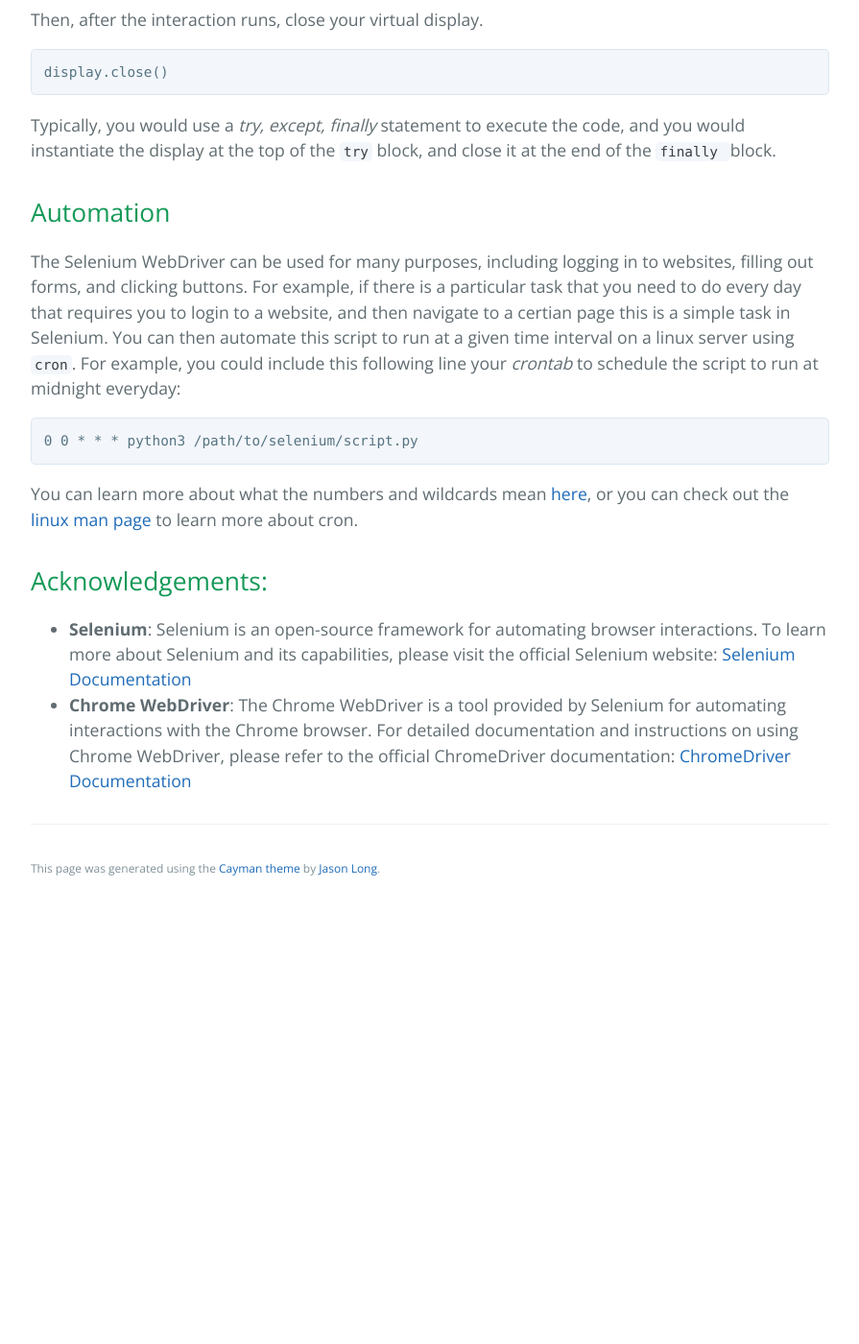
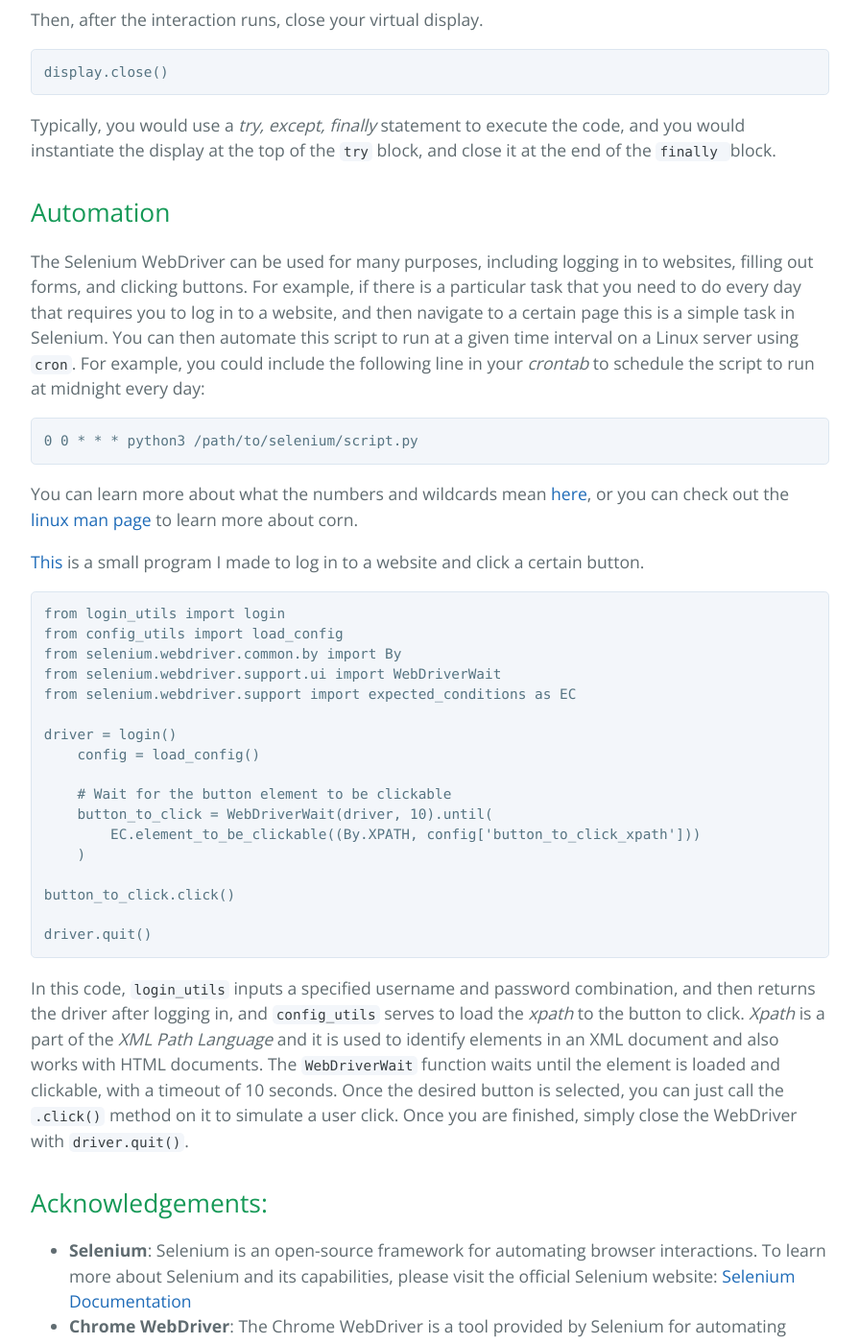
Before and after one commit to learning-software-engineering/learning-software-engineering.github.io, a Jekyll site: the page built from Topics/Tech_Stacks/selenium.md, in a window 1280 px wide and 1400 px high, scrolled down 3577 px. Shown: the whole window at 96% size, without its empty margins (192-1087 px from the left). Built offline with Jekyll 4.4.1, drawn with Linux system fonts in a browser that asks for light colours; our own code applies the rules of GitHub Pages for plain Markdown files; before the commit the page ends 4524 px from its top, so only the background shows below that; some of the changed text lies outside the part shown.

Commit message:
Add example code to automation section

````diff
--- a/Topics/Tech_Stacks/selenium.md
+++ b/Topics/Tech_Stacks/selenium.md
@@ -59,7 +59,7 @@ Selenium has uses within automating browser interactivity, such as extracting in
     Now, download the appropriate Chrome WebDriver version matching your Chrome browser version and place it in the project directory. You can find this in Google Chrome under `settings > about chrome` as shown.
     <img width="692" alt="image" src="https://github.com/learning-software-engineering/learning-software-engineering.github.io/assets/76736219/3528648f-925f-49e4-9702-44da26f1d671">
 
-    Alternatively, you can download chrome [here](https://www.google.com/intl/en_ca/chrome/). Or, for Linux users you can use either _wget_ `wget https://dl.google.com/linux/direct/google-chrome-stable_current_amd64.deb
+    Alternatively, you can download Chrome [here](https://www.google.com/intl/en_ca/chrome/). Or, for Linux users, you can use either _wget_ `wget https://dl.google.com/linux/direct/google-chrome-stable_current_amd64.deb
 ` or _dpkg_ `sudo dpkg -i google-chrome-stable_current_amd64.deb`.
 
 
@@ -85,13 +85,37 @@ Typically, you would use a _try, except, finally_ statement to execute the code,
 
 ## Automation
 
-The Selenium WebDriver can be used for many purposes, including logging in to websites, filling out forms, and clicking buttons. For example, if there is a particular task that you need to do every day that requires you to login to a website, and then navigate to a certian page this is a simple task in Selenium. You can then automate this script to run at a given time interval on a linux server using `cron`. For example, you could include this following line your _crontab_ to schedule the script to run at midnight everyday:
+The Selenium WebDriver can be used for many purposes, including logging in to websites, filling out forms, and clicking buttons. For example, if there is a particular task that you need to do every day that requires you to log in to a website, and then navigate to a certain page this is a simple task in Selenium. You can then automate this script to run at a given time interval on a Linux server using `cron`. For example, you could include the following line in your _crontab_ to schedule the script to run at midnight every day:
 
 ```bash
 0 0 * * * python3 /path/to/selenium/script.py
 ```
 
-You can learn more about what the numbers and wildcards mean [here](https://crontab.guru/once-a-day), or you can check out the [linux man page](https://man7.org/linux/man-pages/man5/crontab.5.html) to learn more about cron.
+You can learn more about what the numbers and wildcards mean [here](https://crontab.guru/once-a-day), or you can check out the [linux man page](https://man7.org/linux/man-pages/man5/crontab.5.html) to learn more about corn.
+
+[This](https://github.com/jfitzgerald1126/Automated-Web-Intereaction) is a small program I made to log in to a website and click a certain button.
+
+```python
+from login_utils import login
+from config_utils import load_config
+from selenium.webdriver.common.by import By
+from selenium.webdriver.support.ui import WebDriverWait
+from selenium.webdriver.support import expected_conditions as EC
+
+driver = login()
+    config = load_config()
+
+    # Wait for the button element to be clickable
+    button_to_click = WebDriverWait(driver, 10).until(
+        EC.element_to_be_clickable((By.XPATH, config['button_to_click_xpath']))
+    )
+
+button_to_click.click()
+
+driver.quit()
+```
+
+In this code, `login_utils` inputs a specified username and password combination, and then returns the driver after logging in, and  `config_utils` serves to load the _xpath_ to the button to click. _Xpath_ is a part of the _XML Path Language_ and it is used to identify elements in an XML document and also works with HTML documents. The `WebDriverWait` function waits until the element is loaded and clickable, with a timeout of 10 seconds. Once the desired button is selected, you can just call the `.click()` method on it to simulate a user click. Once you are finished, simply close the WebDriver with `driver.quit()`.
 
 ## Acknowledgements:
 - **Selenium**: Selenium is an open-source framework for automating browser interactions. To learn more about Selenium and its capabilities, please visit the official Selenium website: [Selenium Documentation](https://www.selenium.dev/documentation/en/)
````
